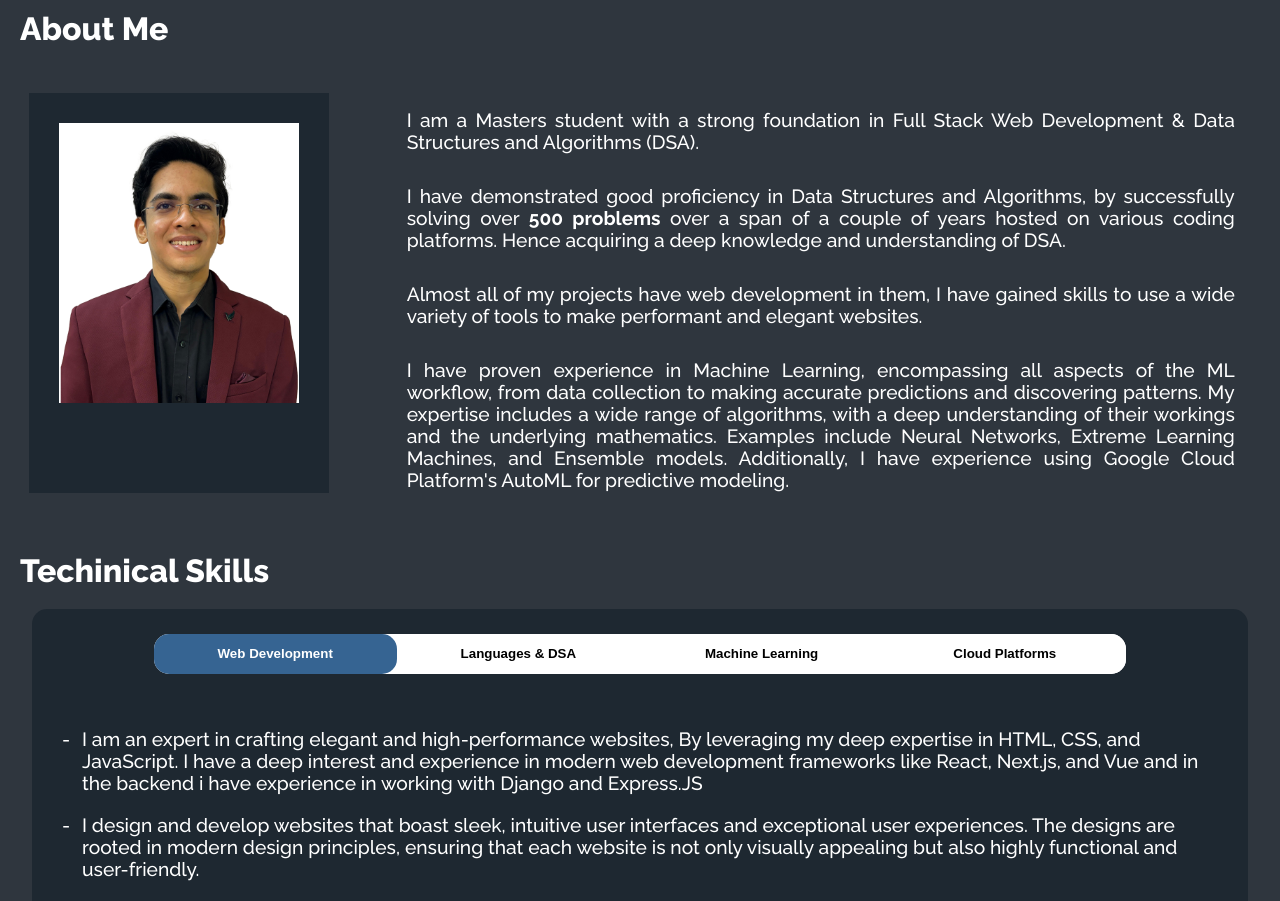
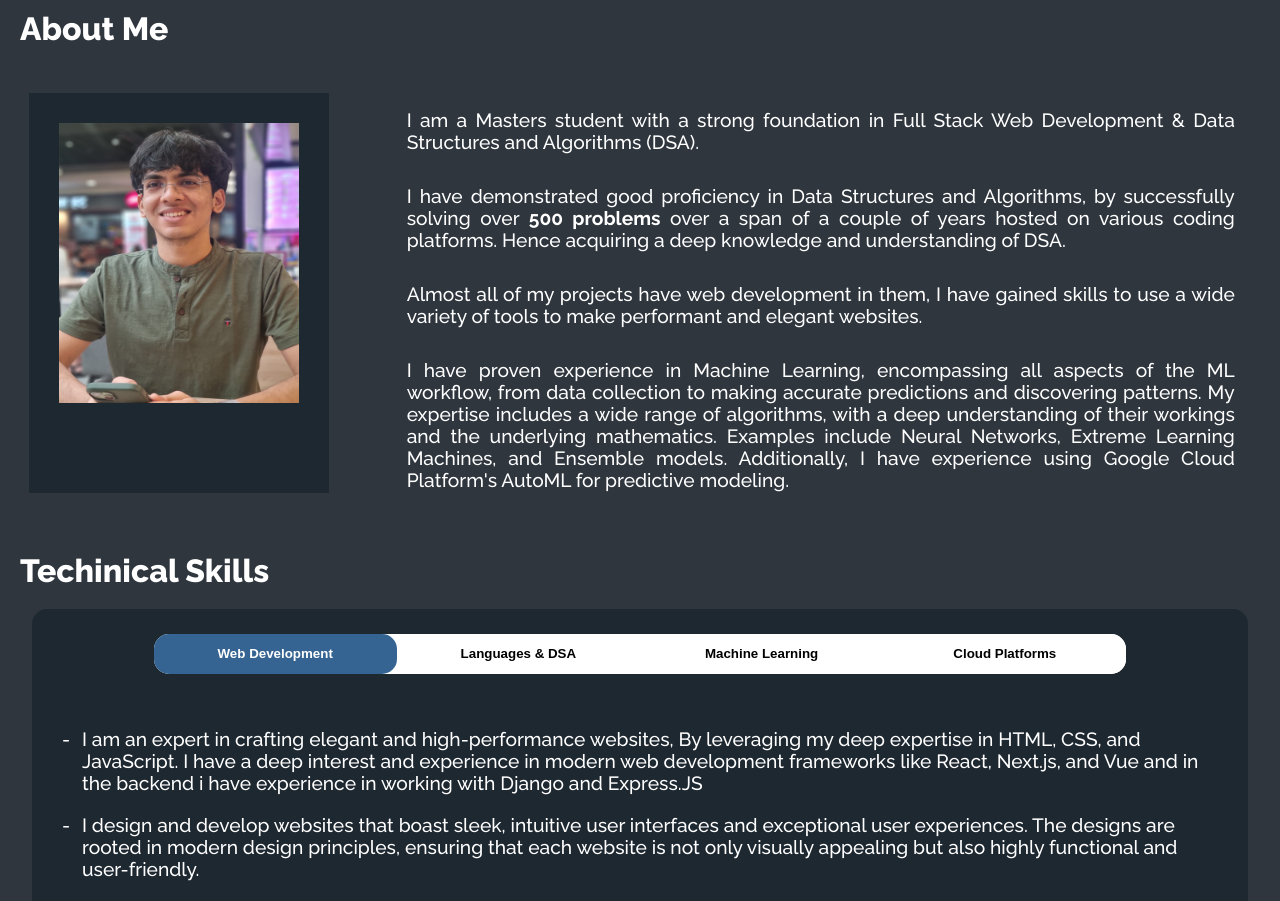
Before and after one commit to aneeshpatne/Personal-Portfolio, a Next.js app: page / in a window 1280 px wide. Shown: the part 800-1701 px from the top of the page. Built offline with nearby package versions, Linux system fonts and the light colour scheme.

Commit message:
pic update

```diff
--- a/src/components/PhotoFrame.jsx
+++ b/src/components/PhotoFrame.jsx
@@ -6,7 +6,7 @@ export default function Photoframe(){
     const {theme, ThemeToggle} = UseThemeContext();
     return(<div id={styles.PhotoFrameContainer} className ={theme === 'LightMode' ? styles.LightMode : ''}>
         <div id={styles.FrameImgContainer}>
-            <Image src='/assets/img/aneesh.png' alt='its me' height={640} width={640} draggable={false}/>
+            <Image src='/assets/img/aneesh3.png' alt='its me' height={640} width={640} draggable={false} style={{ objectFit: 'contain' }}/>
         </div>
     </div>);
 }
```
Also changed, not shown: public/assets/img/aneesh1.jpeg (added), public/assets/img/aneesh3.png (added).
